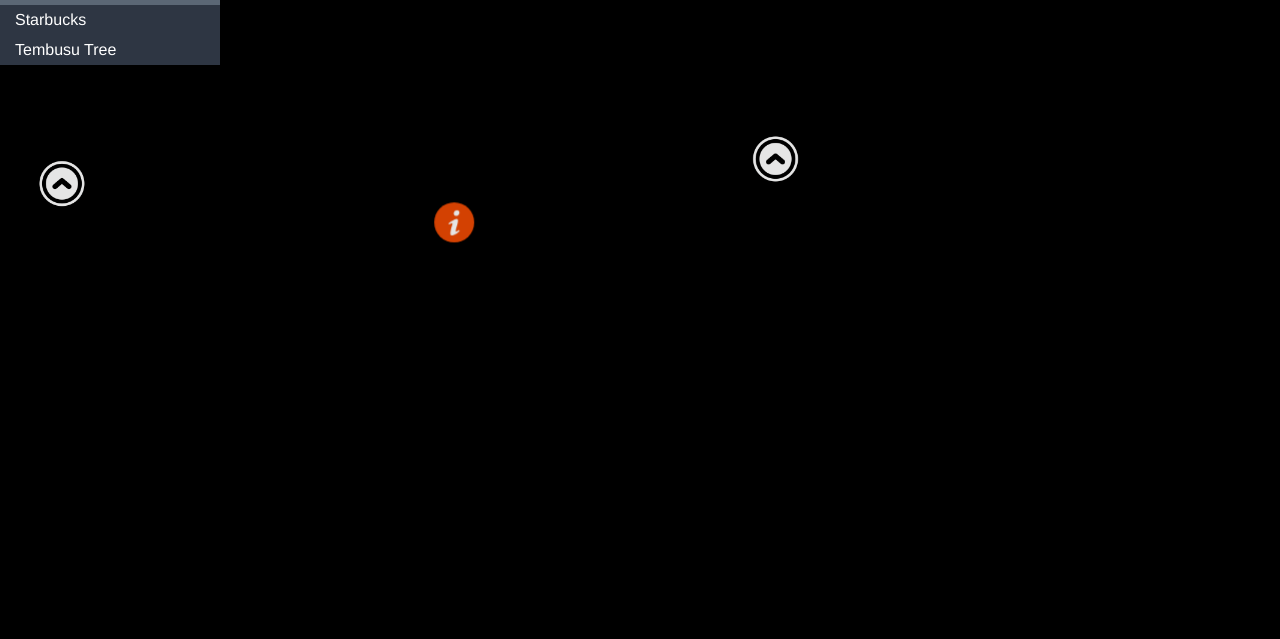
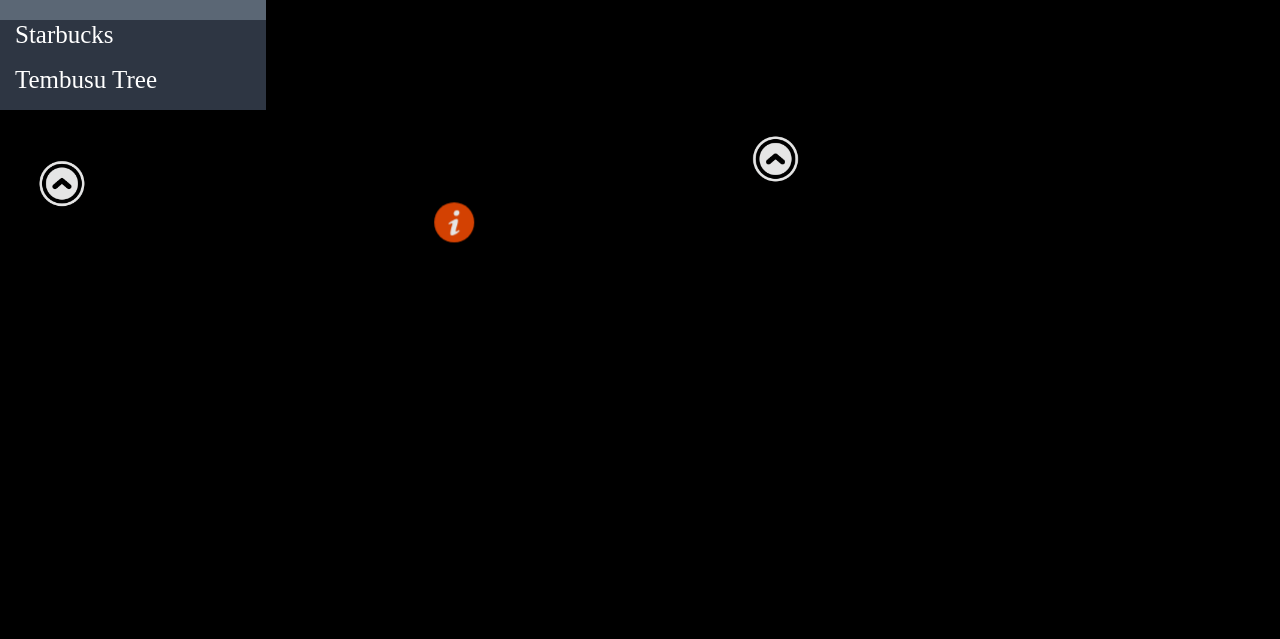
Before and after one commit to sciasbt/Web-Tour, a plain HTML site: page index.html in a window 1280 px wide. Shown: the part 65-704 px from the top of the page. Drawn offline with Linux system fonts and the light colour scheme.

Commit message:
Update style.css

```diff
--- a/style.css
+++ b/style.css
@@ -256,7 +256,7 @@ body.fullscreen-enabled.mobile #autorotateToggle {
   top: 0;
   left: -220px;
   padding-top: 40px;
-  width: 220px;
+  width: 266px;
   max-height: 100%;
   overflow-x: hidden;
   overflow-y: auto;
@@ -296,7 +296,7 @@ body.fullscreen-enabled.mobile #autorotateToggle {
 #sceneList .scene {
   display: block;
   width: 100%;
-  height: 30px;
+  height: 45px;
 }
 
 .mobile #sceneList .scene {
@@ -311,6 +311,8 @@ body.fullscreen-enabled.mobile #autorotateToggle {
   overflow: hidden;
   text-overflow: ellipsis;
   white-space: nowrap;
+  font-family: Caveat;
+  font-size: 25px;
 }
 
 .mobile #sceneList .scene .text {
```
